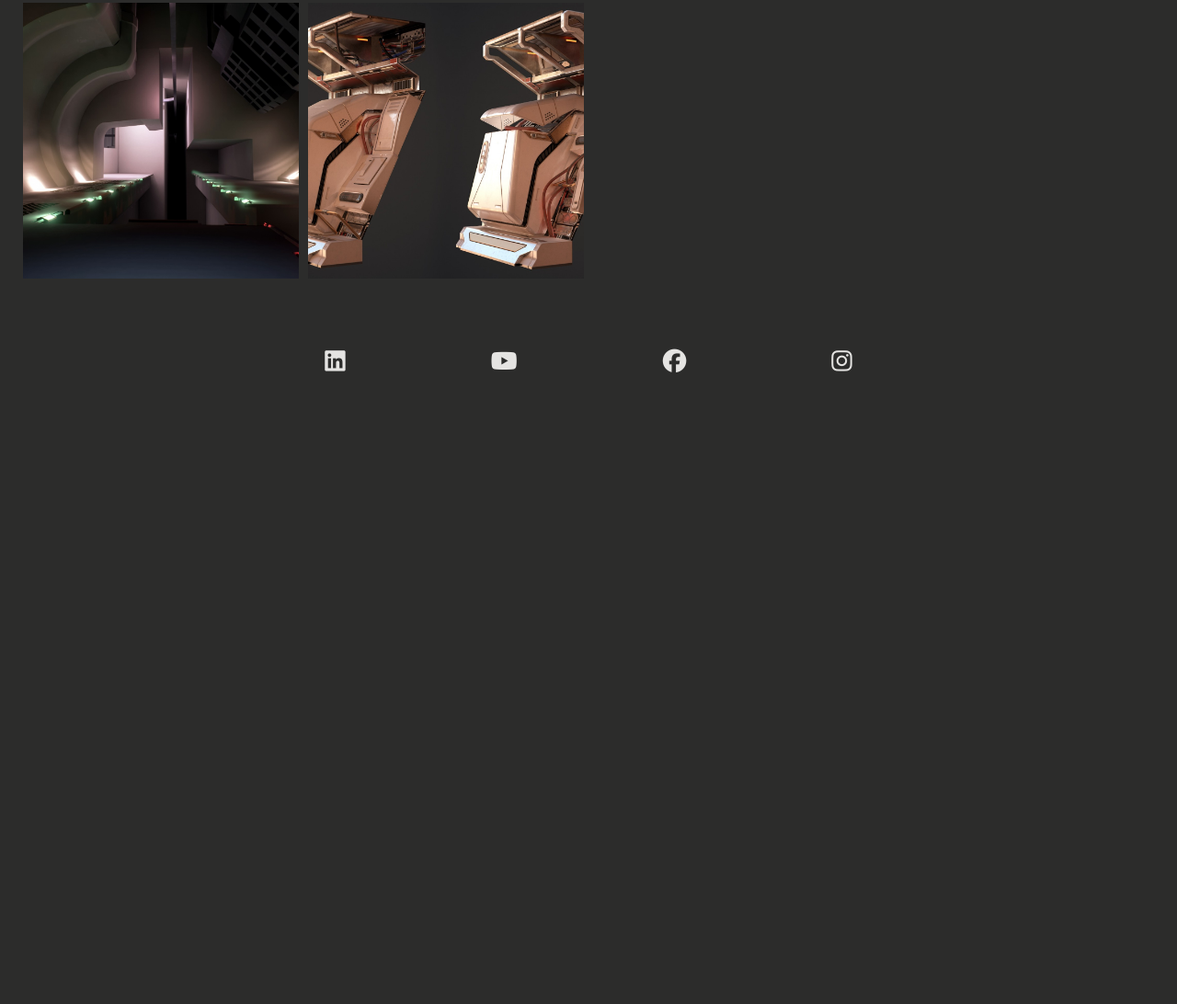
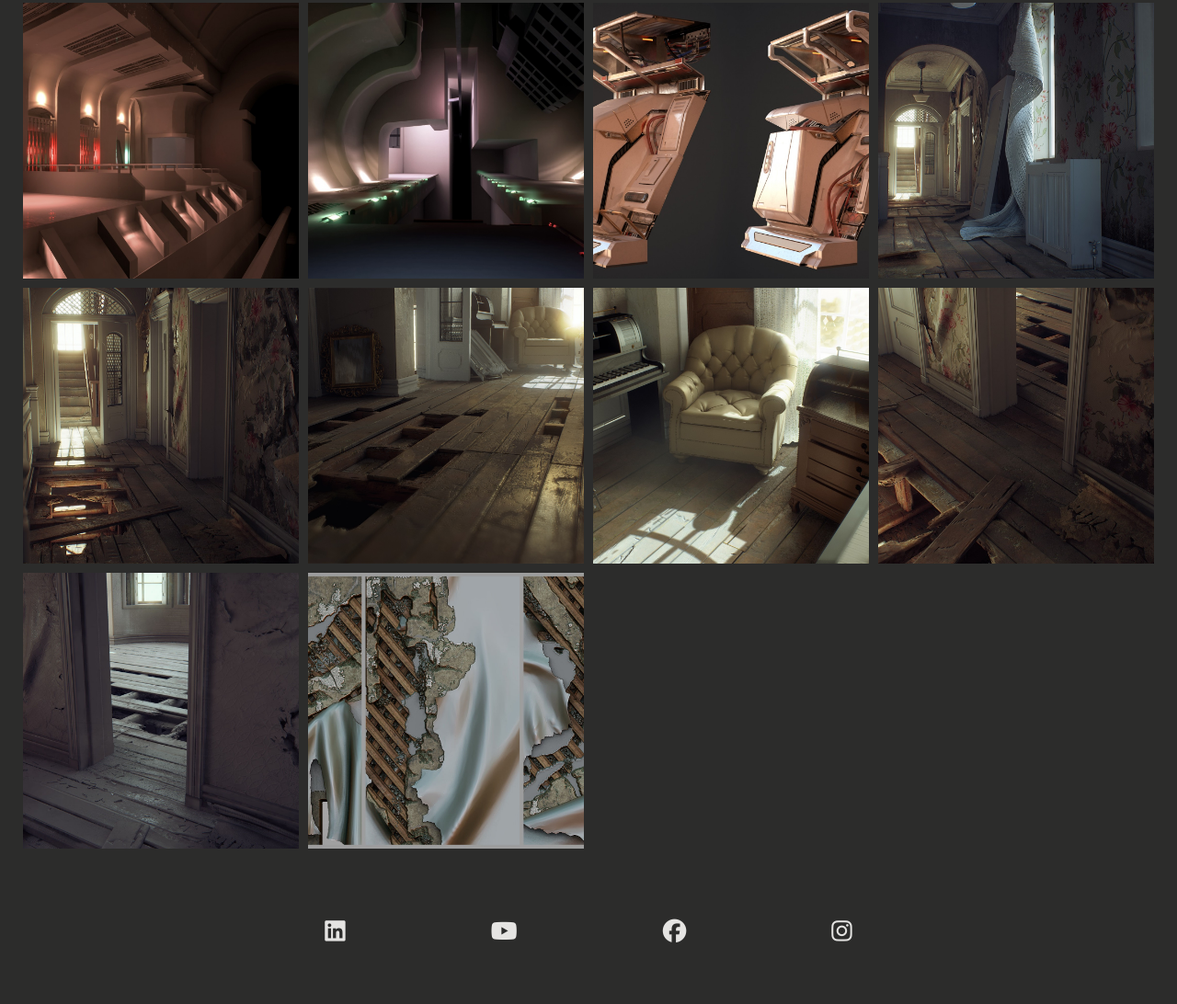
Before and after one commit to henryl74/3d-artist-personal-website, a plain HTML site: page gallery.html in a window 1280 px wide. Shown: the part 937-2029 px from the top of the page at 92% size. Before the commit the page ends 1419 px from the top, so only its background shows below. Drawn offline with nearby package versions, Linux system fonts and the light colour scheme.

Commit message:
Add more images to the gallery grid

```diff
--- a/gallery.html
+++ b/gallery.html
@@ -43,9 +43,17 @@
         <img src="assets/images/05 designing cable car.jpeg" alt="Designing cable car">
         <img src="assets/images/Prototype 1.jpeg" alt="Space station">
         <img src="assets/images/Prototype 2.jpeg" alt="Space station">
+        <img src="assets/images/Prototype 6.jpeg" alt="Space station">
         <img src="assets/images/Prototype 3.jpeg" alt="Space station">
         <img src="assets/images/Prototype 4.jpeg" alt="Space station">
         <img src="assets/images/Prototype 5.jpeg" alt="Space station">
+        <img src="assets/images/House-1.jpeg" alt="Abandoned house">
+        <img src="assets/images/House-2.jpeg" alt="Abandoned house">
+        <img src="assets/images/House-3.jpeg" alt="Abandoned house">
+        <img src="assets/images/House-4.jpeg" alt="Abandoned house">
+        <img src="assets/images/House-7.jpeg" alt="Abandoned house">
+        <img src="assets/images/House-5.jpeg" alt="Abandoned house">
+        <img src="assets/images/House-6.jpeg" alt="Abandoned house">
 
     </div>
 
```
Also changed, not shown: assets/images/House-1.jpeg (added), assets/images/House-2.jpeg (added), assets/images/House-3.jpeg (added), assets/images/House-4.jpeg (added), assets/images/House-5.jpeg (added), assets/images/House-6.jpeg (added), assets/images/House-7.jpeg (added), assets/images/Prototype 6.jpeg (added).
